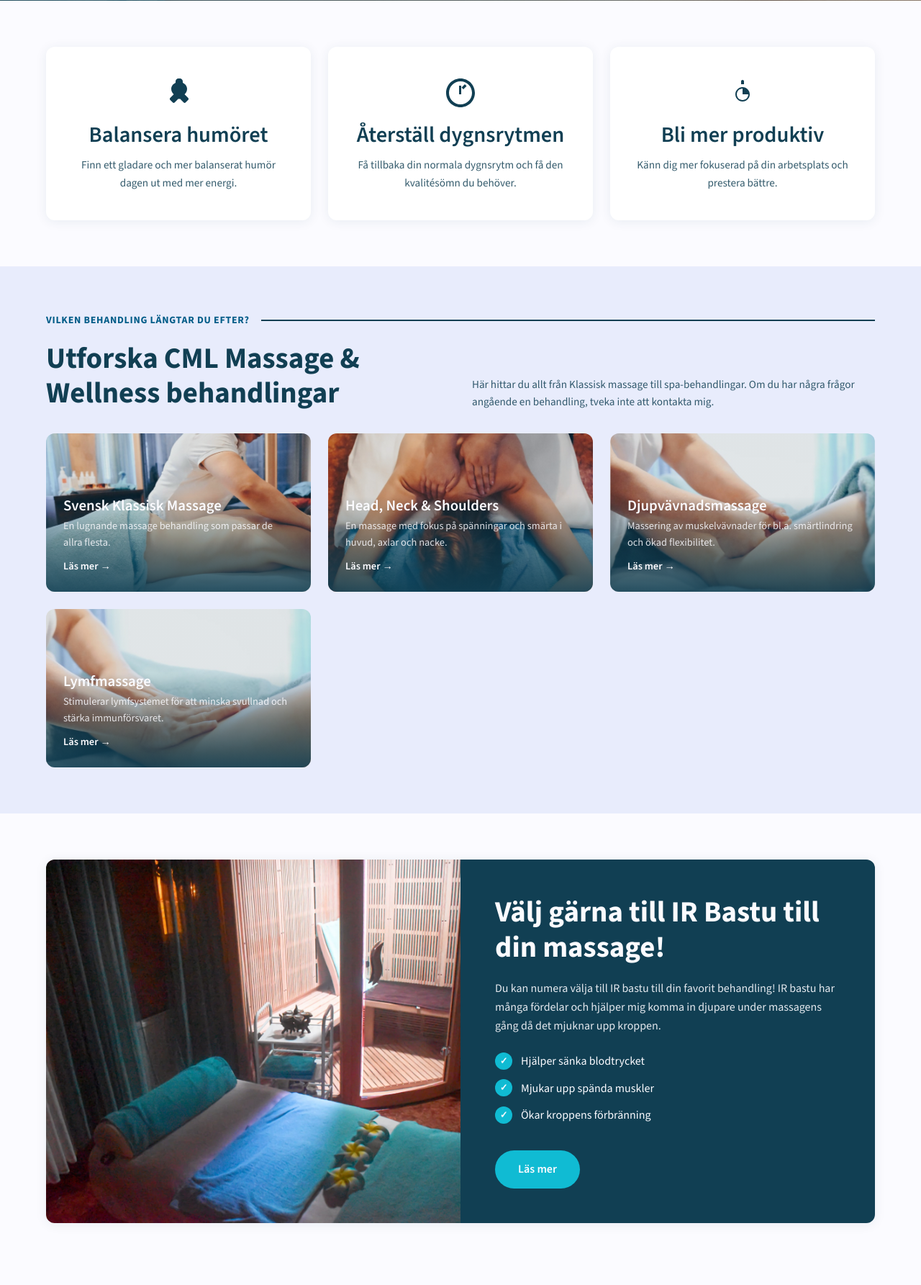
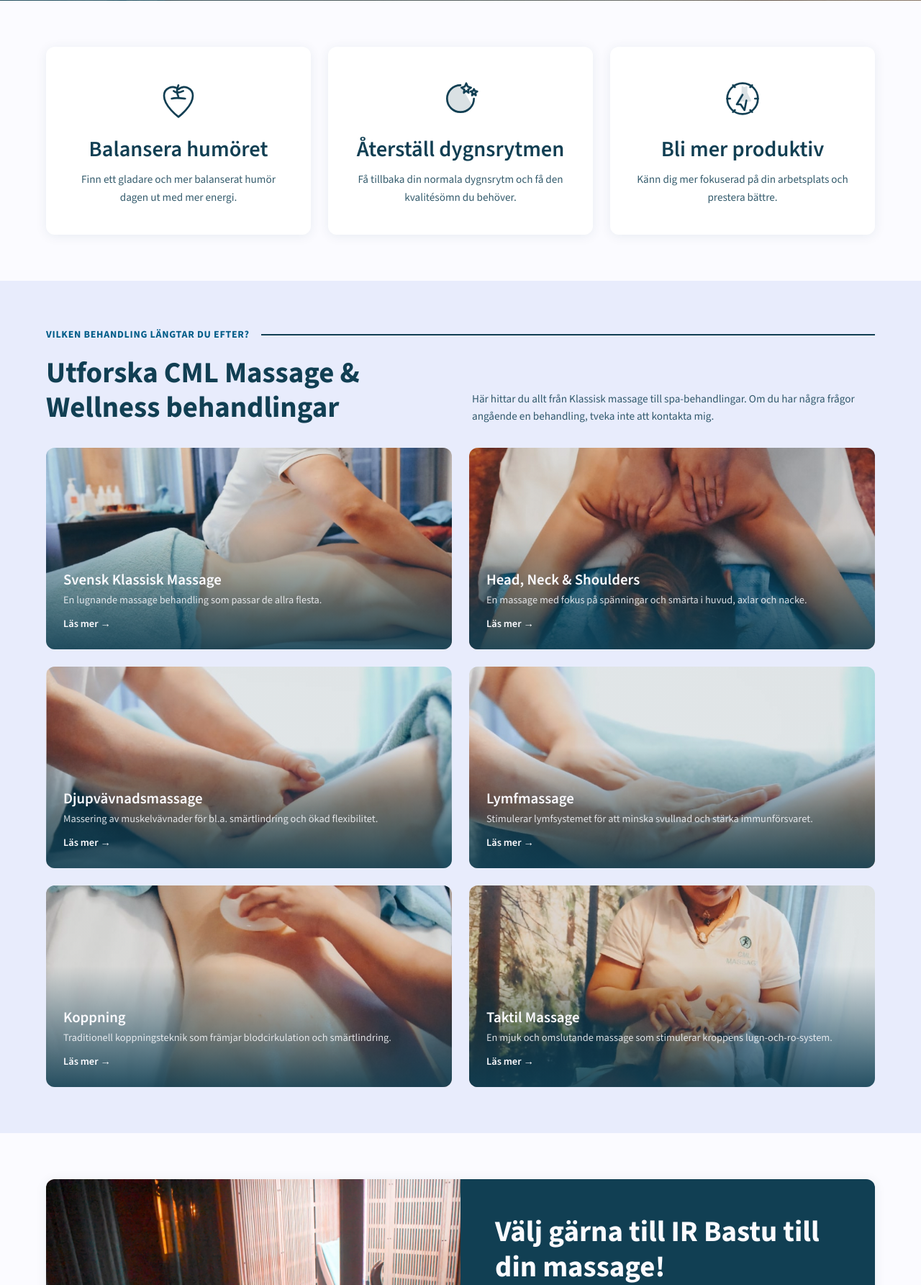
Before and after one commit to stevenlomon/cml-massage-rebuild, a PHP site: page / in a window 1280 px wide. Shown: the part 713-2498 px from the top of the page at 72% size. Run offline with PHP 8.4, Linux system fonts and the light colour scheme.

Commit message:
fix: match homepage layout to live site and improve Lighthouse performance
Treatment grid changed to 2-column layout with 6 cards instead of 3-column
with 4 featured-only cards. Benefit icons replaced with proper wellness SVGs
(heart-leaf, moon/stars, energy bolt). Google Fonts loaded async to eliminate
render-blocking, hero image preloaded for faster LCP, and cache headers
added to .htaccess for production.

Co-Authored-By: Claude Opus 4.6 <noreply@anthropic.com>

```diff
--- a/assets/css/style.css
+++ b/assets/css/style.css
@@ -345,9 +345,9 @@ h3 {
 }
 
 .benefit-card .icon {
-    width: 48px;
-    height: 48px;
-    margin: 0 auto 1rem;
+    width: 64px;
+    height: 64px;
+    margin: 0 auto 1.25rem;
     color: var(--color-primary);
 }
 
@@ -363,7 +363,7 @@ h3 {
 /* ===== Treatment Cards ===== */
 .treatments-grid {
     display: grid;
-    grid-template-columns: repeat(auto-fit, minmax(340px, 1fr));
+    grid-template-columns: repeat(2, 1fr);
     gap: 1.5rem;
     margin-top: 2rem;
 }
@@ -372,7 +372,7 @@ h3 {
     position: relative;
     border-radius: var(--radius);
     overflow: hidden;
-    min-height: 220px;
+    min-height: 280px;
     display: flex;
     align-items: flex-end;
     background-size: cover;
--- a/index.php
+++ b/index.php
@@ -3,7 +3,7 @@ declare(strict_types=1);
 require_once __DIR__ . '/src/templates/header.php';
 $salon = get_salon_data();
 $services = get_services();
-$featured = array_filter($services, fn($s) => $s['featured'] ?? false);
+$preview = array_slice($services, 0, 6);
 ?>
 
 <!-- Hero -->
@@ -27,21 +27,21 @@ $featured = array_filter($services, fn($s) => $s['featured'] ?? false);
         <div class="benefits-grid">
             <div class="benefit-card">
                 <div class="icon">
-                    <svg viewBox="0 0 48 48" fill="currentColor"><path d="M24 4c-2.2 0-4 1.8-4 4v2c-3.3 1.5-6 4.5-6 8.5 0 3 1.5 5.5 3.5 7.5l-5 5c-.8.8-.8 2 0 2.8L16 37.3c.8.8 2 .8 2.8 0l5-5c.7.1 1.4.2 2.2.2h-2c.8 0 1.5-.1 2.2-.2l5 5c.8.8 2 .8 2.8 0l3.5-3.5c.8-.8.8-2 0-2.8l-5-5c2-2 3.5-4.5 3.5-7.5 0-4-2.7-7-6-8.5V8c0-2.2-1.8-4-4-4z"/></svg>
+                    <svg viewBox="0 0 48 48" fill="none" stroke="currentColor" stroke-width="2" stroke-linecap="round" stroke-linejoin="round"><path d="M24 43s-15-11-15-22a9 9 0 0 1 15-6.7A9 9 0 0 1 39 21c0 11-15 22-15 22z"/><path d="M24 10c-2 4-2 8 0 12"/><path d="M19 16c2 2 6 2 10 0"/><path d="M17 24c3-1 7-1 14 0"/></svg>
                 </div>
                 <h3>Balansera humöret</h3>
                 <p>Finn ett gladare och mer balanserat humör dagen ut med mer energi.</p>
             </div>
             <div class="benefit-card">
                 <div class="icon">
-                    <svg viewBox="0 0 48 48" fill="currentColor"><path d="M24 4C12.95 4 4 12.95 4 24s8.95 20 20 20 20-8.95 20-20S35.05 4 24 4zm0 36c-8.84 0-16-7.16-16-16S15.16 8 24 8s16 7.16 16 16-7.16 16-16 16zm-2-26h3v12h-3zm8-2l2.5 2.5L28 19l-2.5-2.5z"/></svg>
+                    <svg viewBox="0 0 48 48" fill="none" stroke="currentColor" stroke-width="2" stroke-linecap="round" stroke-linejoin="round"><path d="M38 24a14 14 0 1 1-14-14" fill="none"/><path d="M24 10A14 14 0 0 0 24 38a14 14 0 0 0 12.1-7" fill="currentColor" opacity="0.15"/><path d="M30 8l1.5 3.5 3.5 1-3 2 .5 3.5L30 16l-2.5 2 .5-3.5-3-2 3.5-1z"/><path d="M38 14l1 2 2.5.5-2 1.5.5 2.5-2-1.5-2 1.5.5-2.5-2-1.5 2.5-.5z"/></svg>
                 </div>
                 <h3>Återställ dygnsrytmen</h3>
                 <p>Få tillbaka din normala dygnsrytm och få den kvalitésömn du behöver.</p>
             </div>
             <div class="benefit-card">
                 <div class="icon">
-                    <svg viewBox="0 0 48 48" fill="currentColor"><path d="M24 6c-1.1 0-2 .9-2 2v4h4V8c0-1.1-.9-2-2-2zm0 10c-5.5 0-10 4.5-10 10s4.5 10 10 10 10-4.5 10-10-4.5-10-10-10zm-8 10c0-4.4 3.6-8 8-8v8h8c0 4.4-3.6 8-8 8s-8-3.6-8-8z"/></svg>
+                    <svg viewBox="0 0 48 48" fill="none" stroke="currentColor" stroke-width="2" stroke-linecap="round" stroke-linejoin="round"><circle cx="24" cy="24" r="16"/><path d="M24 12v6l-4 8h12l-4-8V12" fill="currentColor" opacity="0.15"/><path d="M28 26l-2 10-4-6h-4l6-10"/><path d="M14 10l2 2M34 10l-2 2M14 38l2-2M34 38l-2-2M8 24h3M37 24h3"/></svg>
                 </div>
                 <h3>Bli mer produktiv</h3>
                 <p>Känn dig mer fokuserad på din arbetsplats och prestera bättre.</p>
@@ -59,7 +59,7 @@ $featured = array_filter($services, fn($s) => $s['featured'] ?? false);
             <p>Här hittar du allt från Klassisk massage till spa-behandlingar. Om du har några frågor angående en behandling, tveka inte att kontakta mig.</p>
         </div>
         <div class="treatments-grid">
-            <?php foreach (array_slice($featured, 0, 6) as $service): ?>
+            <?php foreach ($preview as $service): ?>
                 <a href="/behandlingar.php#<?= e($service['id']) ?>" class="treatment-card" style="background-image: url('/assets/images/<?= e($service['image']) ?>')">
                     <div class="treatment-card-content">
                         <h3><?= e($service['title']) ?></h3>
--- a/src/templates/header.php
+++ b/src/templates/header.php
@@ -14,10 +14,16 @@ $page_description = $page_description ?? e($salon['meta']['description']);
     <title><?= $page_title ?></title>
     <meta name="description" content="<?= $page_description ?>">
 
-    <!-- Preload critical fonts -->
+    <!-- Fonts (non-render-blocking) -->
     <link rel="preconnect" href="https://fonts.googleapis.com">
     <link rel="preconnect" href="https://fonts.gstatic.com" crossorigin>
-    <link rel="stylesheet" href="https://fonts.googleapis.com/css2?family=Source+Sans+3:wght@400;600;700&family=Source+Serif+4:wght@600&display=swap">
+    <link rel="preload" as="style" href="https://fonts.googleapis.com/css2?family=Source+Sans+3:wght@400;600;700&family=Source+Serif+4:wght@600&display=swap" onload="this.onload=null;this.rel='stylesheet'">
+    <noscript><link rel="stylesheet" href="https://fonts.googleapis.com/css2?family=Source+Sans+3:wght@400;600;700&family=Source+Serif+4:wght@600&display=swap"></noscript>
+
+    <!-- Preload hero image (LCP element) -->
+    <?php if ($page === 'index'): ?>
+    <link rel="preload" as="image" href="/assets/images/hero.jpg">
+    <?php endif; ?>
 
     <!-- Styles -->
     <link rel="stylesheet" href="/assets/css/style.css">
```
Also changed, not shown: .htaccess.
